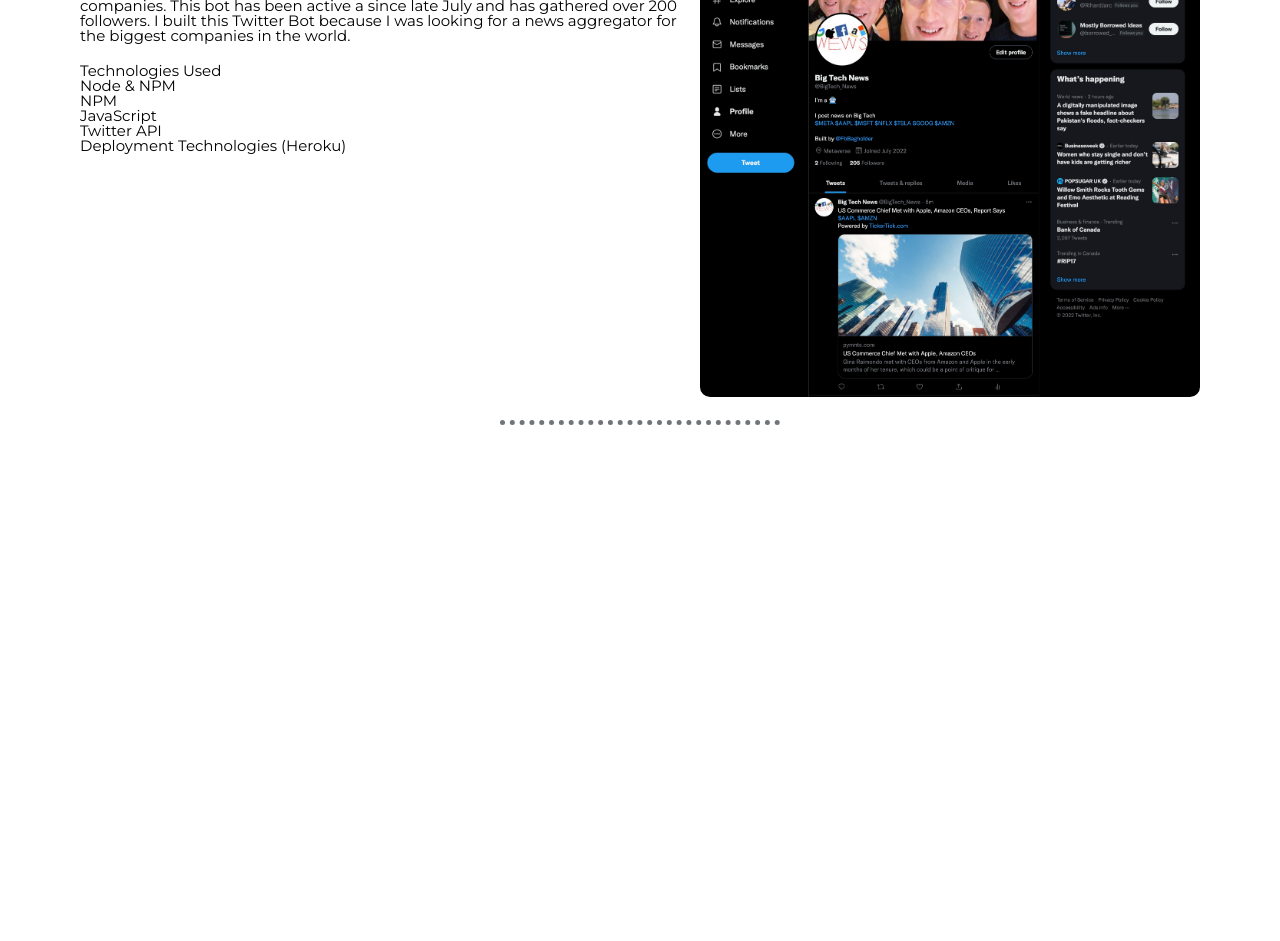
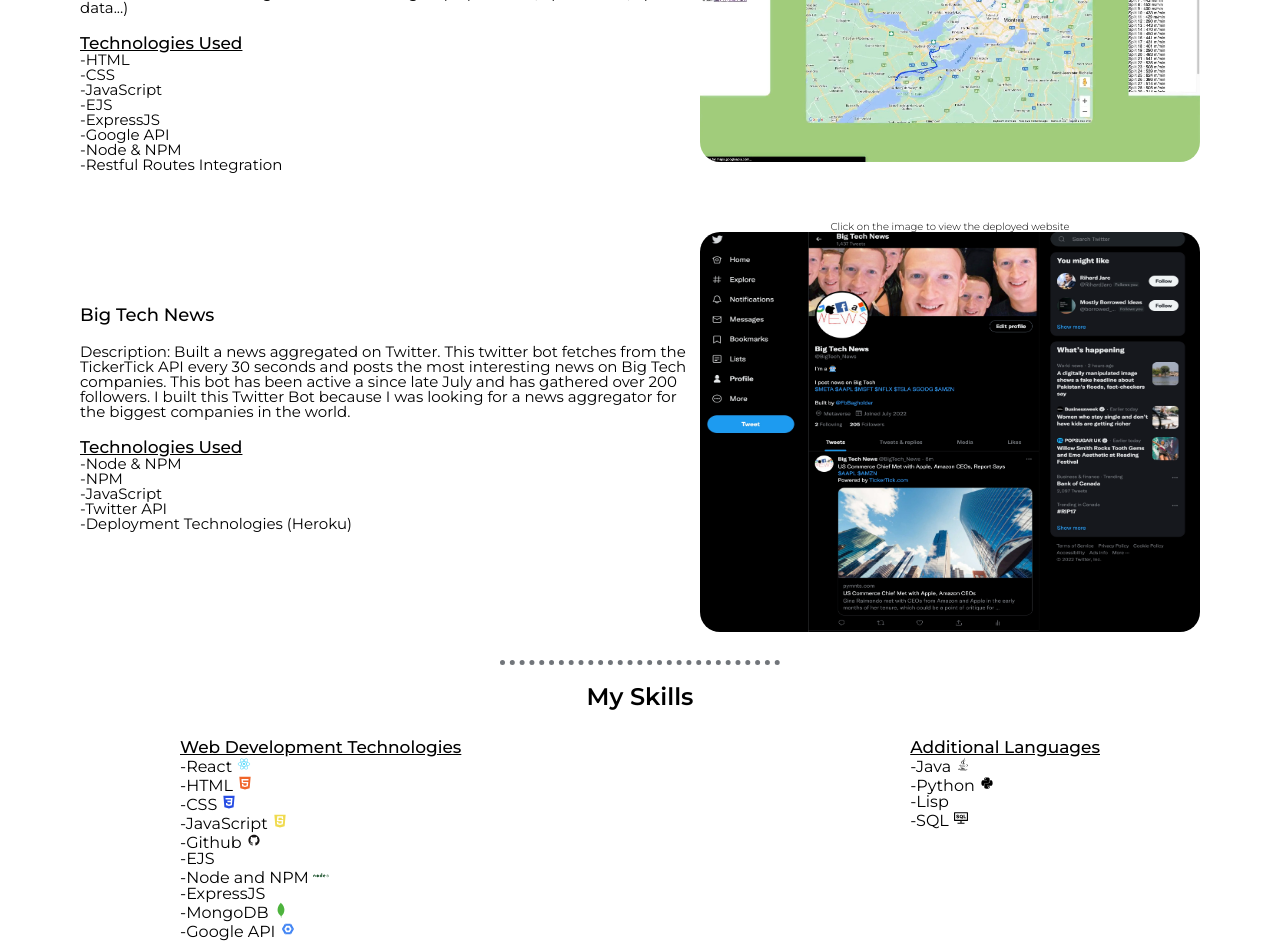
Before and after one commit to Jerjian/Personal-Website-ReactJS, a React (Vite) app: page / in a window 1280 px wide. Shown: the part 1000-1941 px from the top of the page. Before the commit the page ends 1440 px from the top, so only its background shows below. Built offline with nearby package versions, Linux system fonts and the light colour scheme.

Commit message:
Work and Skills Section finished up

```diff
--- a/data/projects.json
+++ b/data/projects.json
@@ -2,6 +2,21 @@
     "projects":[
         {
             "id": 1,
+            "title":"Personal Website using React",
+            "githubLink": "https://github.com/Jerjian/Personal-Website-ReactJS",
+            "deployedLink": "",
+            "description": "Built a Personal Website using React in order to introduce myself and showcase my previous projects. This website is dynamic, which means that any number of projects could be added to the projects.json file and the number of projects will be filled automatically. The purpose of this website is to practice my React skills",
+            "technologies":[
+                "React",
+                "JavaScript",
+                "CSS",
+                "Node & NPM"
+            ],
+            "image": "/project-images/PersonalWebsite.jpeg"
+
+        },
+        {
+            "id": 2,
             "title":"Cyclist Map App",
             "githubLink": "https://github.com/Jerjian/CyclistMapProject",
             "deployedLink": "",
@@ -19,7 +34,7 @@
             "image": "/project-images/CyclistWebApp.jpeg"
         },
         {
-            "id": 2,
+            "id": 3,
             "title":"Big Tech News",
             "githubLink": "https://github.com/Jerjian/twitterbot",
             "deployedLink": "https://twitter.com/BigTech_News",
--- a/src/components/main/Main.jsx
+++ b/src/components/main/Main.jsx
@@ -2,12 +2,14 @@
 import About from "./About";
 import "./main.css"
 import Work from "./Work";
+import Skills from "./Skills";
 
 export default function(){
     return(
         <div className="Main">
             <About/>
             <Work/>
+            <Skills/>
         </div>
 
     )
--- /dev/null
+++ b/src/components/main/Skills.css
@@ -0,0 +1,49 @@
+/* Skills */
+.Skills{
+    margin-top: 0px;
+    padding-top: 0px;
+    display: flex;
+    flex-direction: column;
+    padding: 0 180px 0 180px;
+    align-items: center;
+}
+.skills-title{
+    font-family: 'Montserrat', sans-serif;
+    font-weight: 600;
+    font-size: x-large;
+}
+.skills-info{
+    width: 100%;
+    display: flex;
+    justify-content: space-between;
+
+    margin-top: 30px;
+}
+.skills-info-title{
+    font-family: 'Montserrat', sans-serif;
+    font-weight: 500;
+    font-size: 17px;
+    text-decoration: underline;
+}
+.skills-info-web-tech-ul > li:before, .skills-info-add-lang-ul > li::before {
+    content: "-";
+}
+
+@media (max-width: 843px){
+    .Skills{
+        padding: 0;
+    }
+    .skills-info{
+        flex-direction: column;
+        align-items: center;
+        width: auto;
+    }
+
+    .skills-info-add-lang{
+        margin-top: 20px;
+        width: 100%;
+        display: flex;
+        flex-direction: column;
+        align-items: flex-start;
+    }
+}
--- /dev/null
+++ b/src/components/main/Skills.jsx
@@ -0,0 +1,45 @@
+import React from "react";
+// import { DiReact } from "@react-icons/di";
+import { DiReact, DiHtml5, DiCss3, DiJavascript, DiGithubBadge, DiNodejs, DiMongodb, DiGoogleCloudPlatform, DiJava, DiPython} from "react-icons/di";
+import {AiOutlineConsoleSql} from "react-icons/ai"
+import { IconContext } from "react-icons";
+import "./Skills.css"
+
+
+
+
+
+
+export default function(){
+    return(
+        <div className="Skills">
+            <h1 className="skills-title">My Skills</h1>
+            <div className="skills-info">
+                <div className="skills-info-web-tech">
+                    <h1 className="skills-info-title">Web Development Technologies</h1>
+                    <ul className="skills-info-web-tech-ul">
+                        <li>React <DiReact color="#61DBFB"/></li>
+                        <li>HTML <DiHtml5 color="#f06529"/></li>
+                        <li>CSS <DiCss3 color="#264de4"/></li>
+                        <li>JavaScript <DiJavascript color="#F0DB4F"/></li>
+                        <li>Github <DiGithubBadge color="#171515"/></li>
+                        <li>EJS</li>
+                        <li>Node and NPM <DiNodejs color="#215732"/></li>
+                        <li>ExpressJS</li>
+                        <li>MongoDB <DiMongodb color="#4DB33D"/></li>
+                        <li>Google API <DiGoogleCloudPlatform color="#4285F4"/></li>
+                    </ul>
+                </div>
+                <div className="skills-info-add-lang">
+                    <h1 className="skills-info-title">Additional Languages</h1>
+                    <ul className="skills-info-add-lang-ul">
+                        <li>Java <DiJava/></li>
+                        <li>Python <DiPython/></li>
+                        <li>Lisp</li>
+                        <li>SQL <AiOutlineConsoleSql/></li>
+                    </ul>
+                </div>
+            </div>
+        </div>
+    )
+}
--- /dev/null
+++ b/src/components/main/Work.css
@@ -0,0 +1,87 @@
+/* WORK */
+.Work{
+    margin-top: 0px;
+    padding-top: 0px;
+    display: flex;
+    flex-direction: column;
+    padding: 0 80px 0 80px;
+    align-items: center;
+}
+.work-title{
+    font-family: 'Montserrat', sans-serif;
+    font-weight: 600;
+    font-size: x-large;
+}
+
+.projects{
+    margin-top: 30px;
+    display: flex;
+}
+
+.project-info{
+    display: flex;
+    flex-direction: column;
+    justify-content: center;
+}
+.project-info > * {
+    margin-bottom: 20px;
+    font-size: 15px;
+}
+.projects-info-technologies > li::before{
+    content: "-";
+}
+.projects-info-technologies-title{
+    font-family: 'Montserrat', sans-serif;
+    font-weight: 500;
+    font-size: 17px;
+    text-decoration: underline;
+}
+.projects-info-title{
+    font-family: 'Montserrat', sans-serif;
+    font-weight: 500;
+    font-size: large;
+}
+
+.projects-img{
+    display: flex;
+    align-items: center;
+}
+.projects-img-deployedText{
+    font-size: 10px;
+    font-weight: 300;
+    text-align: center;
+}
+
+.projects-img-item{
+    border-radius: 20px;
+    width: 500px;
+    max-height: 400px;
+}
+
+
+@media (max-width: 1000px){
+    .Work{
+        padding: 0;
+    }
+}
+
+@media (max-width: 843px){
+    .projects{
+        margin-top: 30px;
+        display: flex;
+        flex-direction: column;
+    }
+    .projects-info-title{
+        text-align: center;
+    }
+    .projects-img{
+        display: flex;
+        /* flex-direction: column; */
+        justify-content: center;
+    }
+    .projects-img-item{
+        border-radius: 20px;
+        width: 100%;
+        max-height: 400px;
+    }
+}
--- a/src/components/main/Work.jsx
+++ b/src/components/main/Work.jsx
@@ -1,5 +1,6 @@
 import React from "react";
 import projectData from "../../../data/projects.json"
+import "./Work.css"
 
 export default function(){
     const data = projectData.projects
@@ -12,13 +13,13 @@
                     {title && <p className="projects-info-title">{title}</p>}
                     {description && <p className="projects-info-description">Description: {description}</p>}
                     {technologies && <ul className="projects-info-technologies">
-                        <span>Technologies Used</span>
+                        <span className="projects-info-technologies-title">Technologies Used</span>
                         {technologies.map((techElement) => <li key={techElement}>{techElement}</li>)}</ul>}
                 </div>
                 <div className="projects-img">
                     {deployedLink ?
                         <div>
-                            <p>Click on the image to view the deployed website</p>
+                            <p className="projects-img-deployedText">Click on the image to view the deployed website</p>
                             <a href={deployedLink}><img className="projects-img-item" src={image} alt=""/></a>
                         </div>
                         : <img src={image} alt="" className="projects-img-item"/>
--- a/src/components/main/main.css
+++ b/src/components/main/main.css
@@ -33,8 +33,8 @@
     border: 0px;
     border-top: 5px solid;
     border-style: dotted;
-    margin-top: 20px;
-    margin-bottom: 15px;
+    margin-top: 25px;
+    margin-bottom: 20px;
     width: 25%;
     color: #71757A;
 }
@@ -62,47 +62,7 @@
     .about-desc-text > p:first-child{
         text-align: center;
     }
+    .about-desc-text > p:last-child{
+        margin: 0;
+    }
 }
-
-
-/* WORK */
-
-.Work{
-    margin-top: 0px;
-    padding-top: 0px;
-    display: flex;
-    flex-direction: column;
-    padding: 0 80px 0 80px;
-    align-items: center;
-}
-.projects{
-    margin-top: 20px;
-    display: flex;
-}
-.work-title{
-    font-family: 'Montserrat', sans-serif;
-    font-weight: 600;
-    font-size: x-large;
-}
-.project-info{
-
-}
-.project-info > * {
-    margin-bottom: 20px;
-    /* font-weight: 100; */
-    font-size: 15px;
-
-}
-.projects-info-title{
-    font-family: 'Montserrat', sans-serif;
-    font-weight: 500;
-    font-size: large;
-}
-
-.project-img{
-
-}
-.projects-img-item{
-    width: 500px;
-    border-radius: 10px;
-}
```
Also changed, not shown: public/project-images/PersonalWebsite.jpeg (added).
